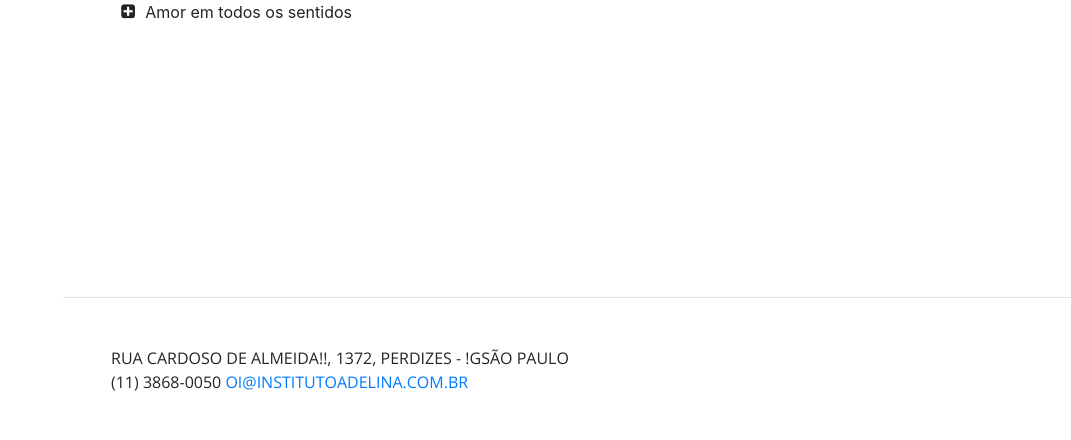
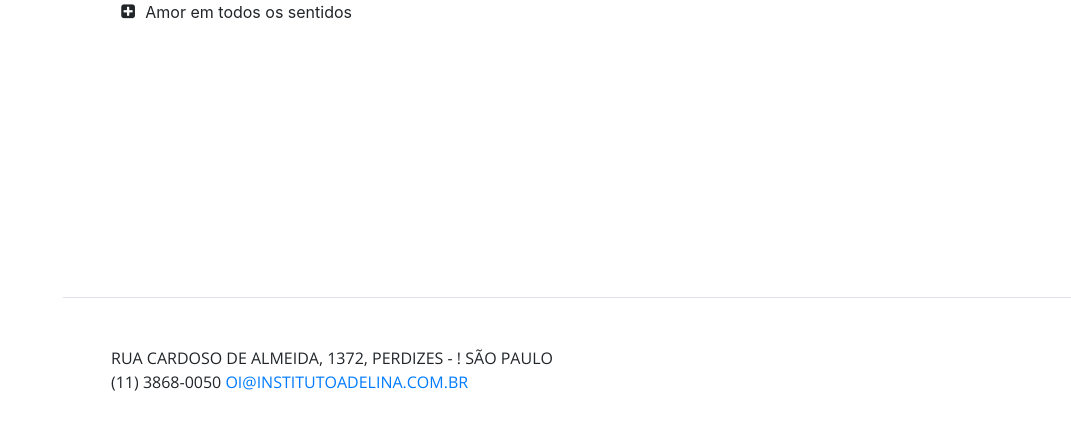
Before and after one commit to tuagencia/instituto-repo, a website with bundled scripts: page index.html in a window 1280 px wide. Shown: the part 3016-3456 px from the top of the page, without its empty margins (209-1280 px from the left). Built offline with nearby package versions, Linux system fonts and the light colour scheme; a web font is replaced by a local one.

Commit message:
teste-quinta

```diff
--- a/index.html
+++ b/index.html
@@ -166,7 +166,7 @@
       </section>
 
      <section class="resume-section p-3 p-lg-5 d-flex flex-column">
-        <div class="subheading mb-5">Rua Cardoso de Almeida!!, 1372,  Perdizes - !gSão Paulo</br>(11) 3868-0050
+        <div class="subheading mb-5">Rua Cardoso de Almeida, 1372,  Perdizes - ! São Paulo</br>(11) 3868-0050
           <a href="mailto:oi@adelinagaleria.com">oi@institutoadelina.com.br</a>
 
         </div>
```
